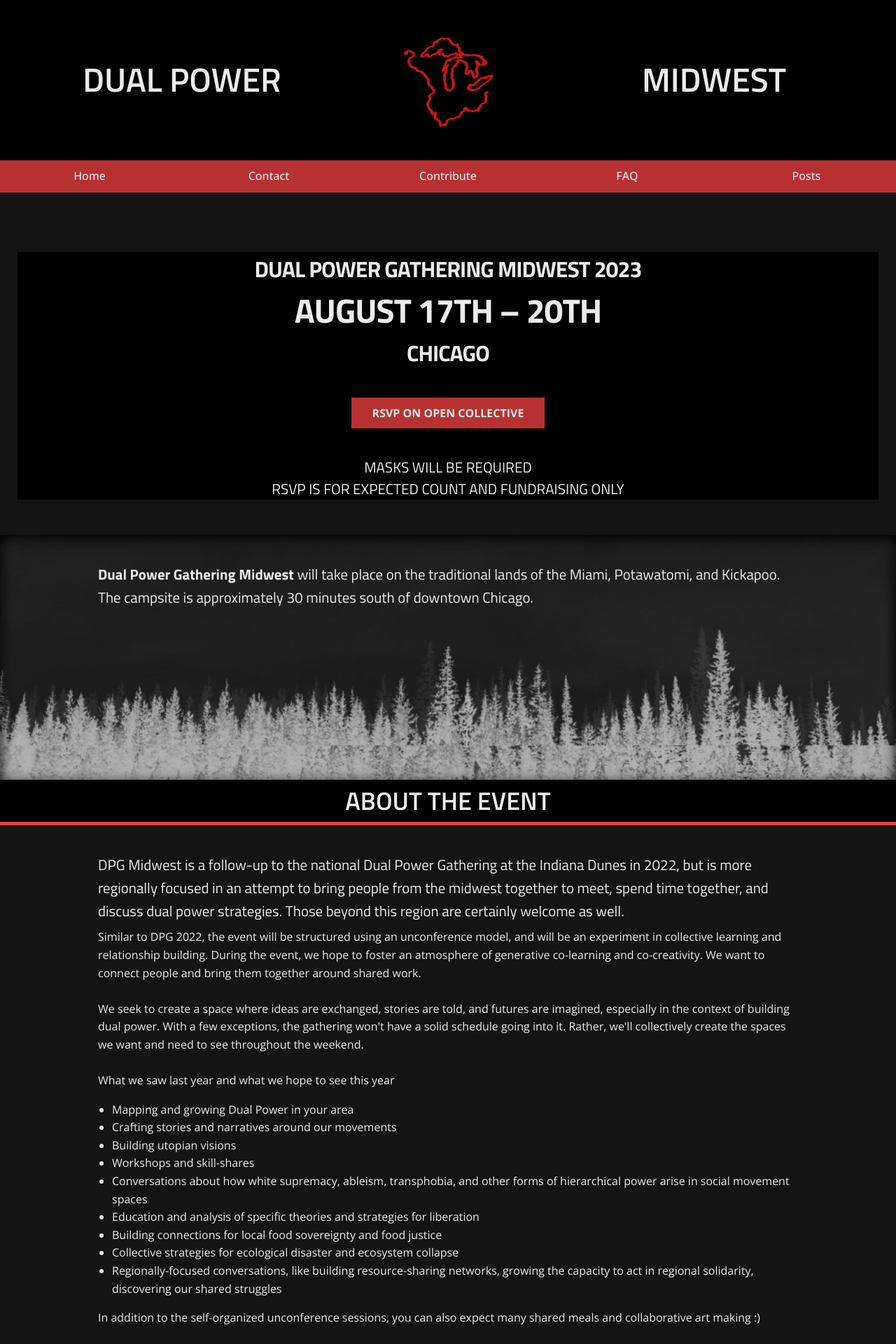
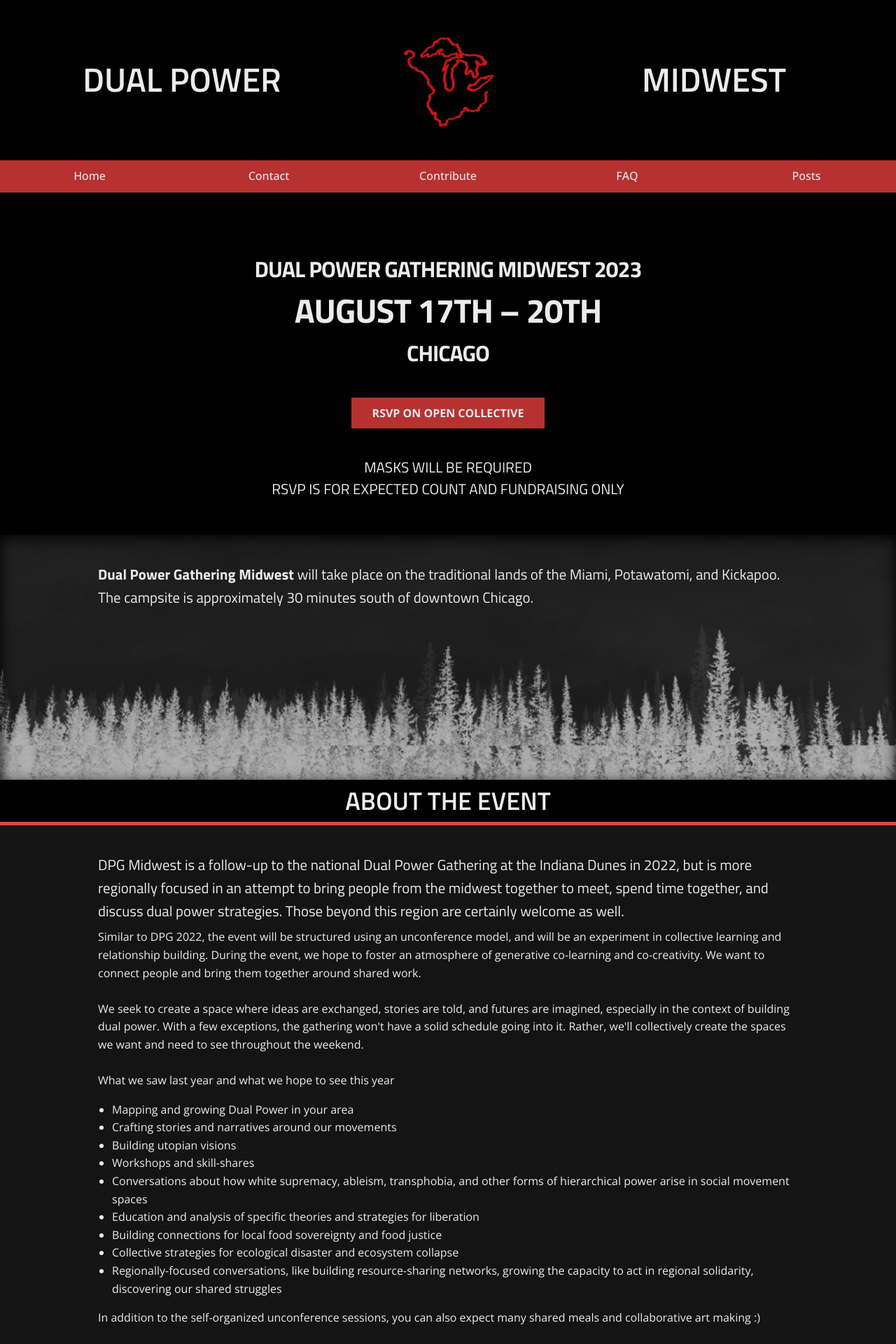
Before and after one commit to dpgmidwest/dev-website, a Jekyll site: the page built from index.html, in a window 1280 px wide. Shown: the top 1920 px of the page at 70% size. Built offline with Jekyll 4.4.1, drawn with Linux system fonts in a browser that asks for light colours; some web fonts are replaced; the list of posts is cut into pages by our own code.

Commit message:
margin -> padding

```diff
--- a/css/default.css
+++ b/css/default.css
@@ -130,7 +130,7 @@ footer>* {
 .container-home {
   display: flex;
   flex-direction: column;
-  margin: 85px 25px 50px 25px;
+  padding: 85px 25px 50px 25px;
   align-items: center;
   background-color: var(--black);
 }
```
